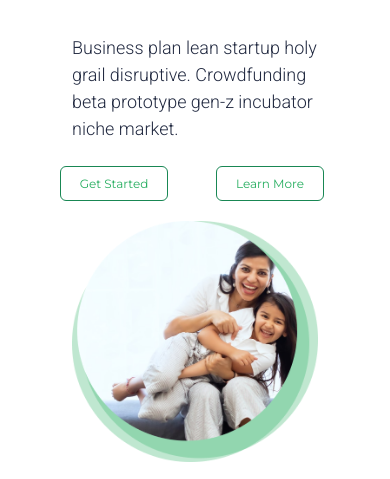
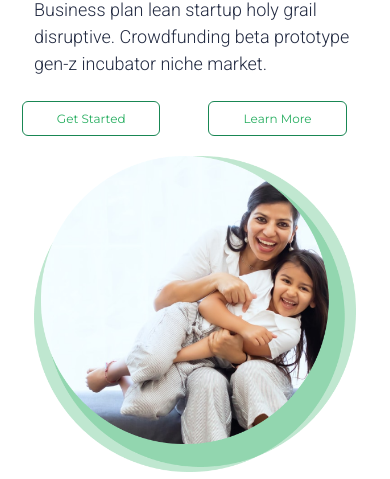
Before and after one commit to ayomide2021-rgb/Investo, a plain HTML site: page index.html in a window 390 px wide. Shown: the part 224-703 px from the top of the page. Drawn offline with Linux system fonts and the light colour scheme.

Commit message:
Update media queries.css

```diff
--- a/media queries.css
+++ b/media queries.css
@@ -1,5 +1,9 @@
 /* FIRST SECTION */
 @media (max-width: 393px){
+    div>.first-section {
+        margin: 10px !important;
+    }
+
     div>.first-section>.col1>.Row3>.first,.second {
         width: 40%;
     }
```
